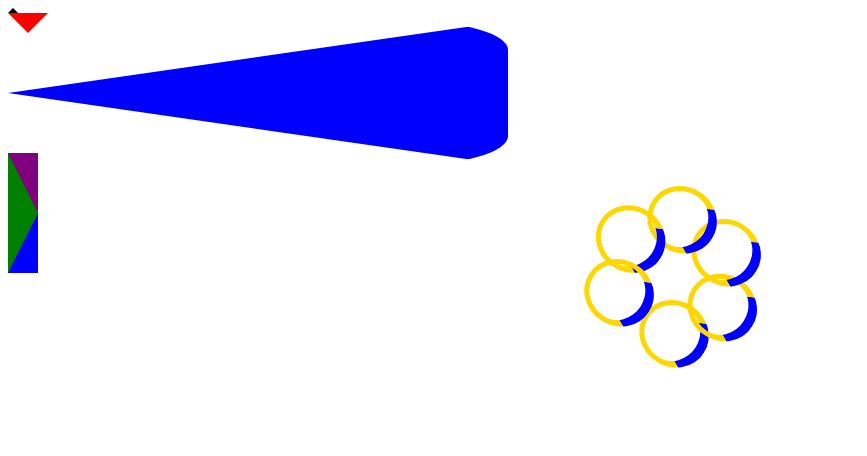
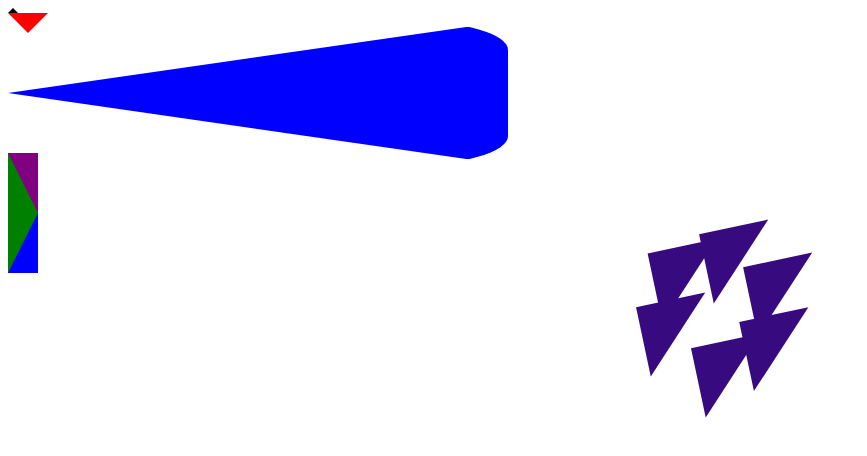
Before and after one commit to risingBirdSong/css_play, a React (Vite) app: page / in a window 1280 px wide. Shown: the top 456 px of the page, without its empty margins (0-867 px from the left). Built offline with nearby package versions, Linux system fonts and the light colour scheme.

Commit message:
save triangles

```diff
--- a/componenents/Flower.tsx
+++ b/componenents/Flower.tsx
@@ -58,7 +58,7 @@ const Flower = () => {
             idx={idx}
             transX={radians_to_degrees(Math.sin(num))}
             transY={radians_to_degrees(Math.cos(num))}
-            rgbColors={[backAndForth, 10, backAndForth / 2]}
+            rgbColors={[backAndForth, 10, backAndForth / 2 + 100]}
             rotateAmount={n}
             backAndForth={backAndForth}
             top={1}
--- a/componenents/Pedal.tsx
+++ b/componenents/Pedal.tsx
@@ -20,17 +20,18 @@ const Pedal = (props: PedalProps) => {
         // backgroundColor: `rgb(100, 1, 10)`,
         // padding: "100px",
         // margin: "80px",
+        // overflow: "hidden",
         position: "absolute",
         border: "5px solid gold",
-        height: props.backAndForth,
-        width: props.backAndForth,
+        height: "0px",
+        width: "0px",
         top: props.top,
         left: props.left,
-        borderRadius: "100%",
-        borderTop: `10px solid blue`,
-        // borderRight: `50px solid transparent`,
-        // borderBottom: `50px solid transparent`,
-        // borderBottom: `50px solid purple`,
+        // borderRadius: "100%",
+        borderTop: `50px solid ${colStr}`,
+        borderRight: `50px solid transparent`,
+        borderBottom: `50px solid transparent`,
+        borderLeft: `50px solid transparent`,
 
         // transform: ``,
         transform: `translate(${props.transX}px, ${props.transY}px) rotate(${props.rotateAmount}deg)`,
```
Also changed, not shown: 2 other files (tests, documents, lock files or other folders).
